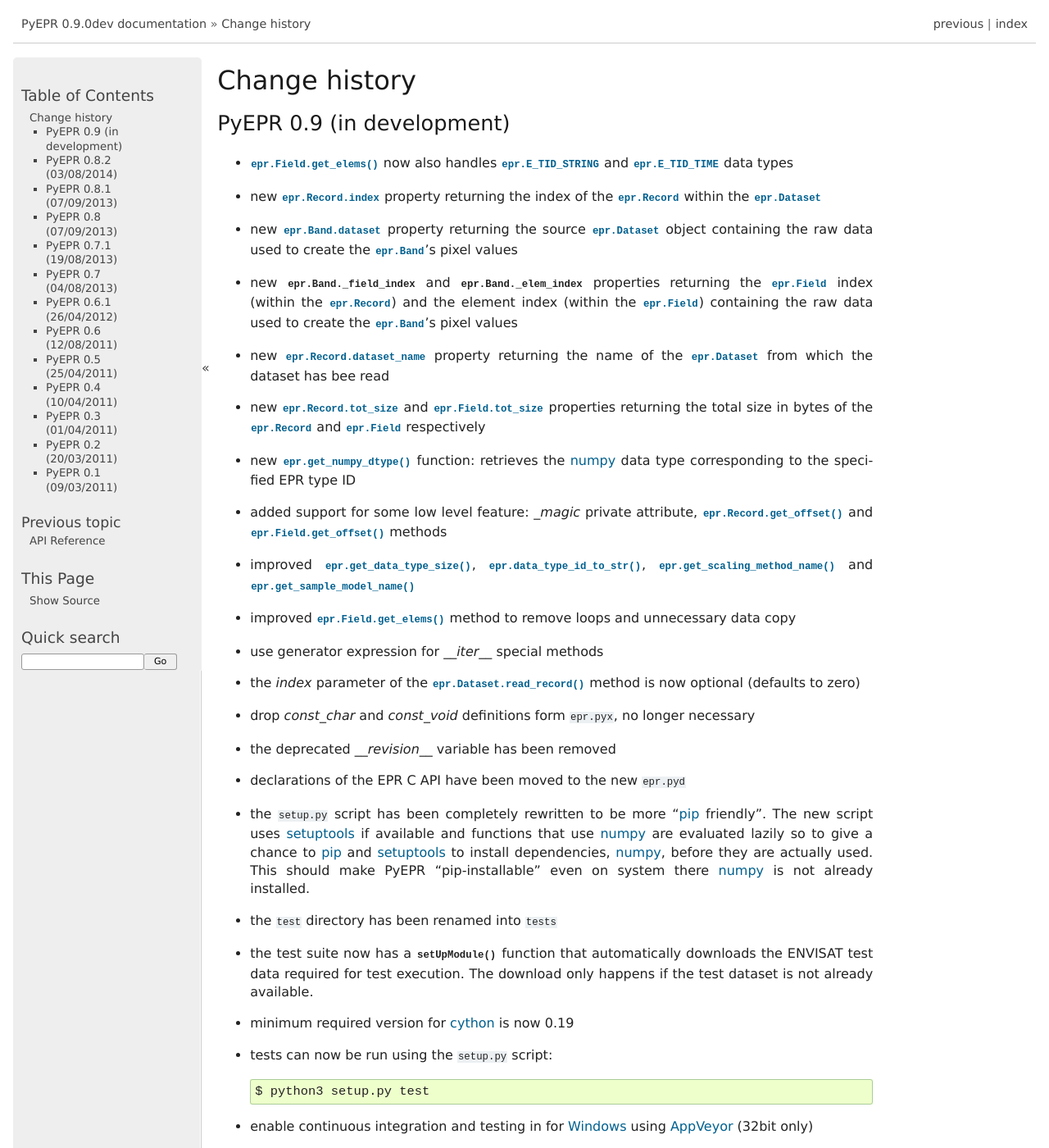
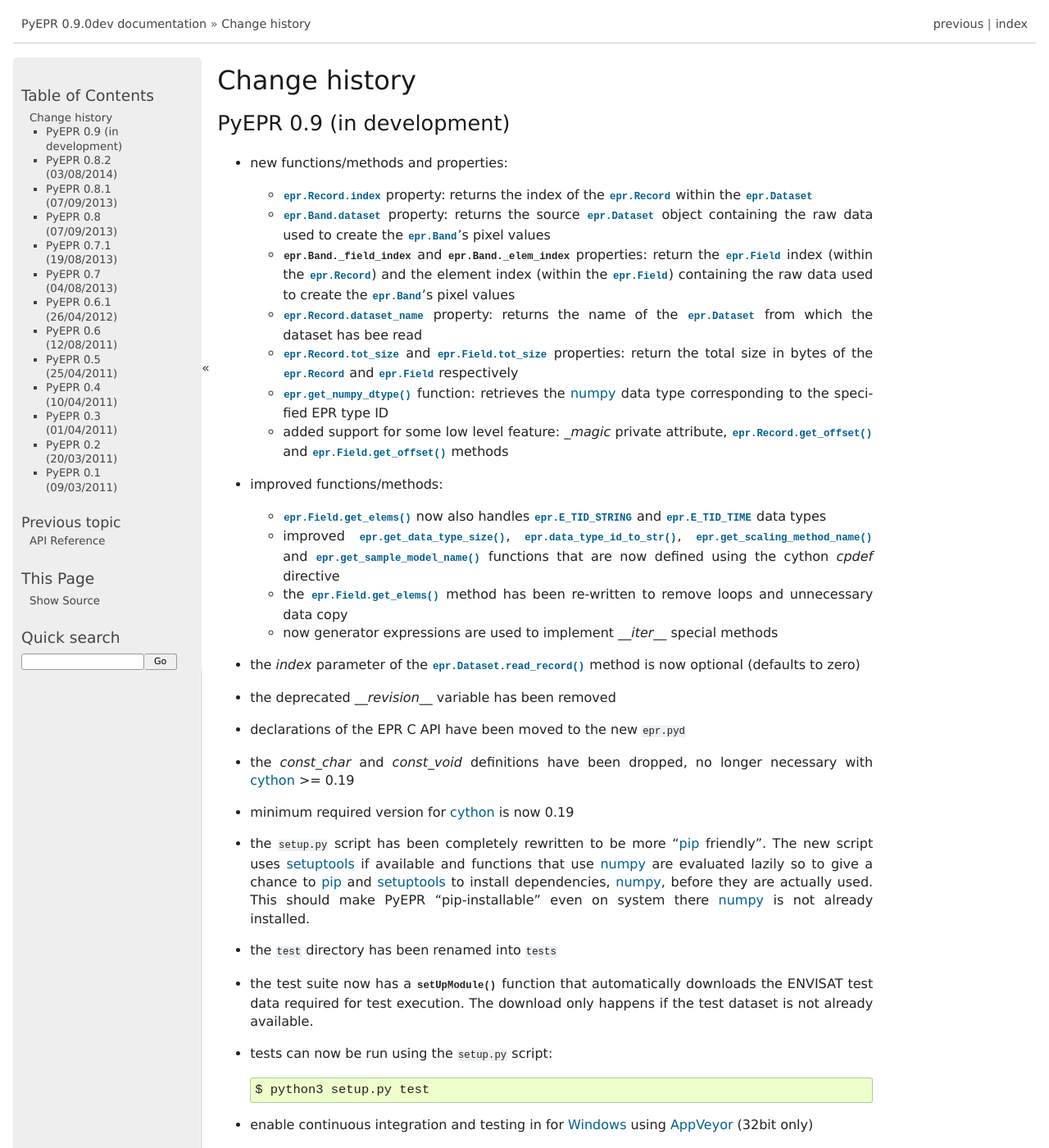
Before and after one commit to avalentino/pyepr, a Sphinx documentation site: the page built from doc/NEWS.txt, in a window 1280 px wide and 1400 px high. Shown: the whole window at 82% size. Built offline with Sphinx 7.4.7, drawn with Linux system fonts in a browser that asks for light colours; formulas are drawn with MathJax 3.

Commit message:
Improved NEWS.txt file

```diff
--- a/doc/NEWS.txt
+++ b/doc/NEWS.txt
@@ -5,38 +5,46 @@
 PyEPR 0.9 (in development)
 --------------------------
 
-* :meth:`epr.Field.get_elems` now also handles :data:`epr.E_TID_STRING` and
-  :data:`epr.E_TID_TIME` data types
-* new :attr:`epr.Record.index` property returning the index of the
-  :class:`epr.Record` within the :class:`epr.Dataset`
-* new :attr:`epr.Band.dataset` property returning the source
-  :class:`epr.Dataset` object containing the raw data used to create the
-  :class:`epr.Band`\ ’s pixel values
-* new :attr:`epr.Band._field_index` and :attr:`epr.Band._elem_index`
-  properties returning the :class:`epr.Field` index (within the
-  :class:`epr.Record`) and the element index (within the :class:`epr.Field`)
-  containing the raw data used to create the :class:`epr.Band`\ ’s pixel
-  values
-* new :attr:`epr.Record.dataset_name` property returning the name of the
-  :class:`epr.Dataset` from which the dataset has bee read
-* new :attr:`epr.Record.tot_size` and :attr:`epr.Field.tot_size` properties
-  returning the total size in bytes of the :class:`epr.Record` and
-  :class:`epr.Field` respectively
-* new :func:`epr.get_numpy_dtype` function: retrieves the numpy_ data type
-  corresponding to the specified EPR type ID
-* added support for some low level feature: *_magic* private attribute,
-  :meth:`epr.Record.get_offset` and :meth:`epr.Field.get_offset` methods
-* improved :func:`epr.get_data_type_size`, :func:`epr.data_type_id_to_str`,
-  :func:`epr.get_scaling_method_name` and :func:`epr.get_sample_model_name`
-* improved :meth:`epr.Field.get_elems` method to remove loops and
-  unnecessary data copy
-* use generator expression for `__iter__` special methods
+* new functions/methods and properties:
+
+  - :attr:`epr.Record.index` property: returns the index of the
+    :class:`epr.Record` within the :class:`epr.Dataset`
+  - :attr:`epr.Band.dataset` property: returns the source
+    :class:`epr.Dataset` object containing the raw data used to create
+    the :class:`epr.Band`\ ’s pixel values
+  - :attr:`epr.Band._field_index` and :attr:`epr.Band._elem_index`
+    properties: return the :class:`epr.Field` index (within the
+    :class:`epr.Record`) and the element index (within the
+    :class:`epr.Field`) containing the raw data used to create the
+    :class:`epr.Band`\ ’s pixel values
+  - :attr:`epr.Record.dataset_name` property: returns the name of the
+    :class:`epr.Dataset` from which the dataset has bee read
+  - :attr:`epr.Record.tot_size` and :attr:`epr.Field.tot_size` properties:
+    return the total size in bytes of the :class:`epr.Record` and
+    :class:`epr.Field` respectively
+  - :func:`epr.get_numpy_dtype` function: retrieves the numpy_ data type
+    corresponding to the specified EPR type ID
+  - added support for some low level feature: *_magic* private attribute,
+    :meth:`epr.Record.get_offset` and :meth:`epr.Field.get_offset` methods
+
+* improved functions/methods:
+
+  - :meth:`epr.Field.get_elems` now also handles :data:`epr.E_TID_STRING` and
+    :data:`epr.E_TID_TIME` data types
+  - improved :func:`epr.get_data_type_size`, :func:`epr.data_type_id_to_str`,
+    :func:`epr.get_scaling_method_name` and :func:`epr.get_sample_model_name`
+    functions that are now defined using the cython `cpdef` directive
+  - the :meth:`epr.Field.get_elems` method has been re-written to remove
+    loops and unnecessary data copy
+  - now generator expressions are used to implement `__iter__` special methods
+
 * the *index* parameter of the :meth:`epr.Dataset.read_record` method is
   now optional (defaults to zero)
-* drop `const_char` and `const_void` definitions form :file:`epr.pyx`,
-  no longer necessary
 * the deprecated `__revision__` variable has been removed
 * declarations of the EPR C API have been moved to the new :file:`epr.pyd`
+* the `const_char` and `const_void` definitions have been dropped,
+  no longer necessary with cython_ >= 0.19
+* minimum required version for cython_ is now 0.19
 * the :file:`setup.py` script has been completely rewritten to be more
   "pip_ friendly".  The new script uses setuptools_ if available and
   functions that use numpy_ are evaluated lazily so to give a chance to
@@ -48,7 +56,6 @@
 * the test suite now has a :func:`setUpModule` function that automatically
   downloads the ENVISAT test data required for test execution.
   The download only happens if the test dataset is not already available.
-* minimum required version for cython_ is now 0.19
 * tests can now be run using the :file:`setup.py` script::
 
     $ python3 setup.py test
```
